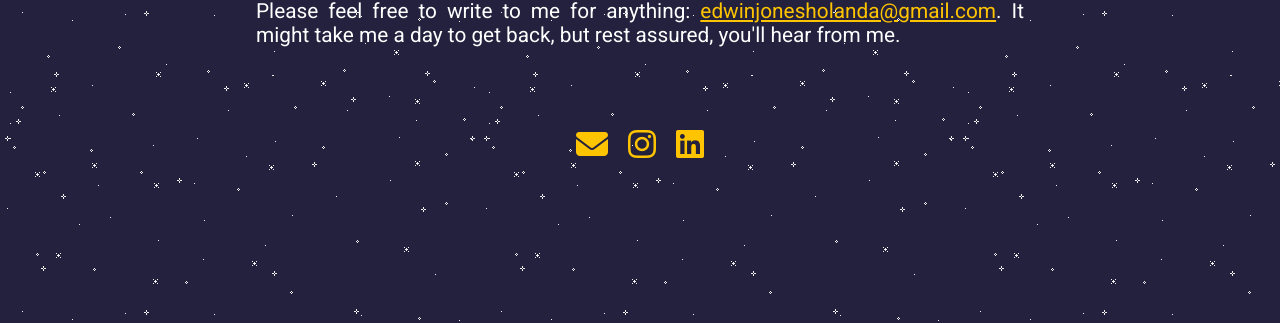
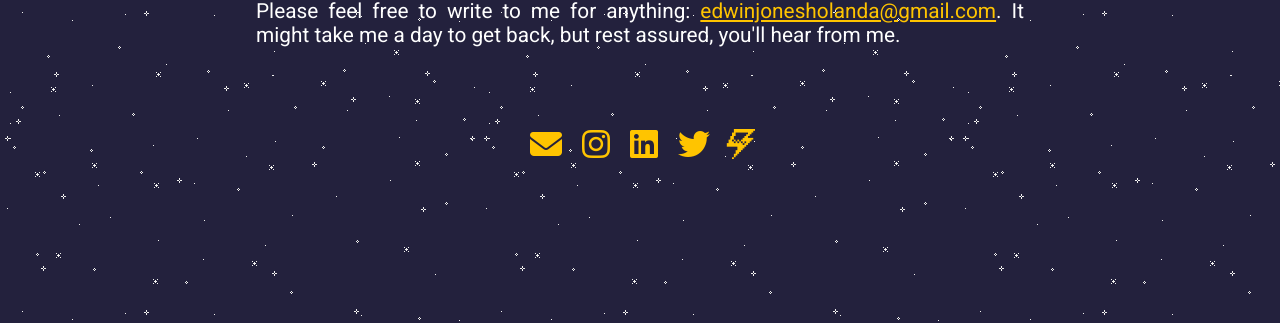
Before and after one commit to edwingamedev/edwingamedev.github.io, a Jekyll site: the page built from index.html, in a window 1280 px wide. Shown: the part 4427-4750 px from the top of the page. Built offline with Jekyll 4.4.1, drawn with Linux system fonts in a browser that asks for light colours; nearby versions of some CDN libraries.

Commit message:
Add twitter and gamejolt to contact session

```diff
--- a/_config.yml
+++ b/_config.yml
@@ -7,9 +7,12 @@ exclude: [vendor/ruby]
 # Personalization
 instagram: https://www.instagram.com/edwingamedev
 linkedin: https://www.linkedin.com/in/edwinjonesholanda
+twitter: https://twitter.com/edwingamedev
+gamejolt: https://gamejolt.com/@edwingamedev
 email: edwinjonesholanda@gmail.com
 
 # absolute or relative
 profile_picture: assets/images/profile-pic.png
 self_pic: assets/images/self.jpg
 card: assets/images/card.png
+gamejolt_pic: assets/images/gamejolt.png
--- a/_includes/contact.html
+++ b/_includes/contact.html
@@ -11,14 +11,37 @@
                 might take me a day to get back, but rest assured, you'll hear from me.
             </p>
             <div class="contact-links">
-                <span class="hint--bottom bottom-link" aria-label="Email">
-                    <a href="mailto:{{ site.email }}"><i class="head-icon fas fa-envelope"></i></a>
+
+                <span class="hint--bottom bottom-link" aria-label="email">
+                    <a href="mailto:{{ site.email }}">
+                        <i class="head-icon fas fa-envelope"></i>
+                    </a>
                 </span>
-                <span class="hint--bottom bottom-link" aria-label="Instagram">
-                    <a href="{{ site.instagram }}"><i class="head-icon fab fa-instagram"></i></a>
+
+                <span class="hint--bottom bottom-link" aria-label="instagram">
+                    <a href="{{ site.instagram }}">
+                        <i class="head-icon fab fa-instagram"></i>
+                    </a>
                 </span>
-                <span class="hint--bottom bottom-link" aria-label="LinkedIn">
-                    <a href="{{ site.instagram }}"><i class="head-icon fab fa-linkedin"></i></a>
+
+                <span class="hint--bottom bottom-link" aria-label="linkedIn">
+                    <a href="{{ site.linkedin }}">
+                        <i class="head-icon fab fa-linkedin"></i>
+                    </a>
+                </span>
+
+                <span class="hint--bottom bottom-link" aria-label="twitter">
+                    <a href="{{ site.twitter }}">
+                        <i class="head-icon fab fa-twitter"></i>
+                    </a>
+                </span>
+
+                <span>
+                    <a href="{{ site.gamejolt }}">
+                        <img class="head-icon" src="{{ site.gamejolt_pic }}"
+                            style="vertical-align:bottom; filter: brightness(0) saturate(100%) invert(69%) sepia(77%) saturate(610%) hue-rotate(358deg) brightness(100%) contrast(105%);"
+                            width="30" />
+                    </a>
                 </span>
             </div>
         </div>
```
Also changed, not shown: assets/images/gamejolt.png (added).
